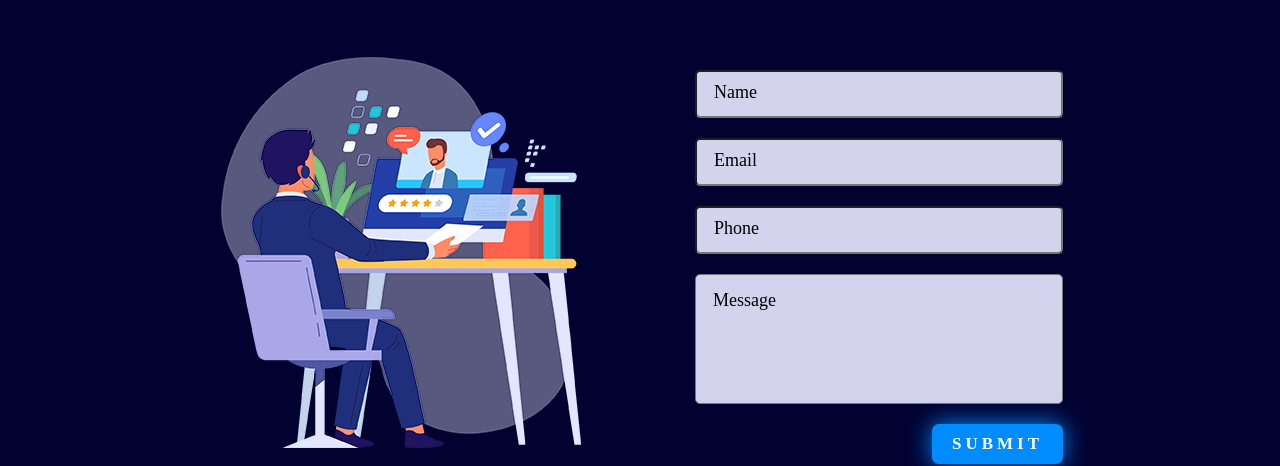
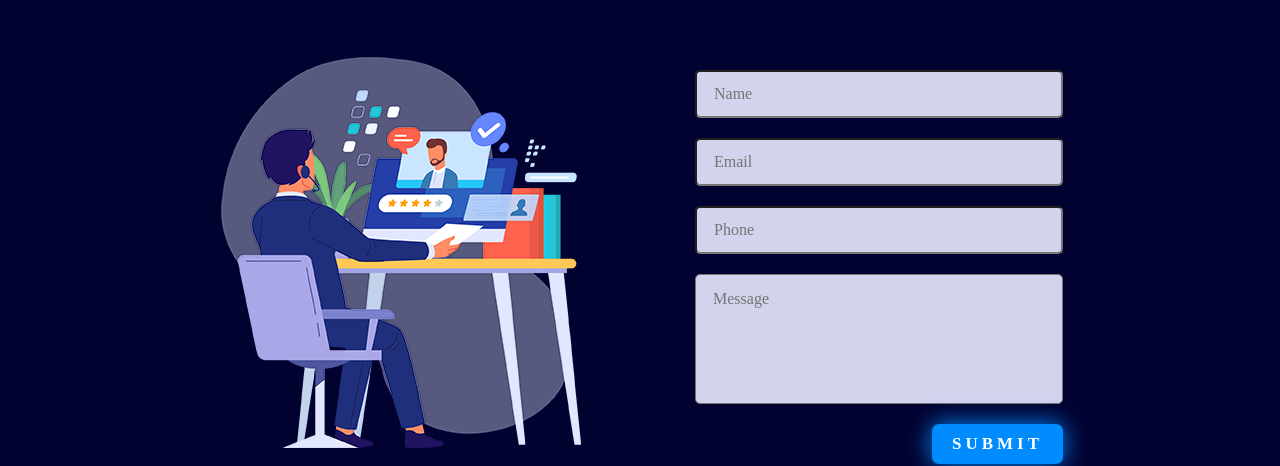
Before and after one commit to Rakesh-Git123/Portfolio-Website, a React (Create React App) app: page /contact in a window 1280 px wide. Shown: the part 147-613 px from the top of the page. Built offline with nearby package versions, Linux system fonts and the light colour scheme.

Commit message:
Adjustments

```diff
--- a/package.json
+++ b/package.json
@@ -11,6 +11,7 @@
     "react-dom": "^18.3.1",
     "react-router-dom": "^6.26.1",
     "react-scripts": "5.0.1",
+    "react-toastify": "^11.0.3",
     "react-tsparticles": "^2.12.2",
     "tsparticles": "^3.8.1",
     "typed.js": "^2.1.0",
--- a/src/components/Footer.css
+++ b/src/components/Footer.css
@@ -63,7 +63,7 @@
     position: absolute;
     bottom: 20px;
     width: 100%;
-    z-index: 100;
+    z-index: 30;
 }
 
 @media(max-width:600px){
--- a/src/components/Navbar.css
+++ b/src/components/Navbar.css
@@ -1,5 +1,7 @@
 .Navbar{
     color: white;
+    position: relative;
+    z-index: 40;
 }
 .Navbar nav{
     height: 10vh;
@@ -27,9 +29,6 @@
     z-index: 3;
 }
 .Navbar nav ul li{
-    font-family: "Poppins", sans-serif;
-    font-weight: 100;
-    font-style: normal;
     font-size: 17px;
 }
 .Navbar nav ul li a{
--- a/src/index.js
+++ b/src/index.js
@@ -3,11 +3,13 @@ import ReactDOM from 'react-dom/client';
 import './index.css';
 import App from './App';
 import reportWebVitals from './reportWebVitals';
+import { ToastContainer } from 'react-toastify';
 
 const root = ReactDOM.createRoot(document.getElementById('root'));
 root.render(
   <React.StrictMode>
     <App />
+    <ToastContainer/>
   </React.StrictMode>
 );
 
--- a/src/pages/Contact.css
+++ b/src/pages/Contact.css
@@ -34,7 +34,6 @@
     height: auto;
 }
 
-
 .Contact .right form{
     display: flex;
     flex-direction: column;
@@ -46,10 +45,10 @@
     padding-left: 17px;
     box-sizing: border-box;
     background-color: rgb(211, 211, 237);
+    font-size: 16px;
 }
 .Contact .right input::placeholder{
-    font-size: 18px;
-    color: black;
+    font-size: 16px;
 }
 .Contact .right form textarea{
     height: 130px;
@@ -60,10 +59,10 @@
     padding-top: 15px;
     box-sizing: border-box;
     background-color: rgb(211, 211, 237);
+    font-size: 16px;
 }
 .Contact .right form textarea::placeholder{
-    font-size: 18px;
-    color: black;
+    font-size: 16px;
 }
 .Contact .right .btn{
     display: flex;
@@ -130,4 +129,7 @@
     .Contact .left img{
         height: 200px;
     }
+    .shadow__btn{
+        font-size: 12px;
+    }
   }
--- a/src/pages/Contact.jsx
+++ b/src/pages/Contact.jsx
@@ -2,6 +2,7 @@ import React, { useEffect, useState } from 'react'
 import "./Contact.css"
 import contact from "../images/contact.png"
 import emailjs from "@emailjs/browser";
+import { toast } from 'react-toastify';
 
 const Contact = () => {
   useEffect(() => {
@@ -10,9 +11,9 @@ const Contact = () => {
   const [formData, setFormData] = useState({
     from_name: "",
     from_email: "",
-    phone:"",
+    phone: "",
     message: "",
-    to_name:"Rakesh"
+    to_name: "Rakesh"
   });
 
   const handleChange = (e) => {
@@ -31,32 +32,43 @@ const Contact = () => {
       )
       .then(
         (response) => {
-          alert("Message sent successfully!");
+          setFormData({
+            from_name: "",
+            from_email: "",
+            phone: "",
+            message: "",
+            to_name: "Rakesh"
+          })
+          toast.success("Message sent successfully!", {
+            position: "top-center"
+          });
         },
         (error) => {
-          alert("Failed to send message.");
+          toast.error("Failed to send message.", {
+            position: "top-center"
+          });
         }
       );
   };
   return (
     <div className='Contact'>
-       <p className='contact-top'> <i class='bx bx-headphone'></i> Get In <span style={{color:"yellow"}}>Touch</span></p>
-       <div className="main">
+      <p className='contact-top'> <i class='bx bx-headphone'></i> Get In <span style={{ color: "yellow" }}>Touch</span></p>
+      <div className="main">
         <div className="left">
           <img src={contact} alt="" />
         </div>
         <div className="right">
           <form action="" onSubmit={handleSubmit}>
-            <input onChange={handleChange} type="text" placeholder='Name' name='from_name' value={formData.from_name} />
-            <input onChange={handleChange} type="email" placeholder='Email' name='from_email' value={formData.from_email} />
-            <input onChange={handleChange} type="text" placeholder='Phone' name='phone' value={formData.phone} />
-            <textarea onChange={handleChange} name="message" id="" placeholder='Message' value={formData.message}></textarea>
+            <input onChange={handleChange} type="text" placeholder='Name' name='from_name' required value={formData.from_name} />
+            <input onChange={handleChange} type="email" placeholder='Email' name='from_email' required value={formData.from_email} />
+            <input onChange={handleChange} type="text" placeholder='Phone' name='phone' required value={formData.phone} />
+            <textarea onChange={handleChange} name="message" id="" placeholder='Message' required value={formData.message}></textarea>
             <div className="btn">
               <button className='shadow__btn'>Submit</button>
             </div>
           </form>
         </div>
-       </div>
+      </div>
     </div>
   )
 }
```
Also changed, not shown: 1 other file (tests, documents, lock files or other folders).
